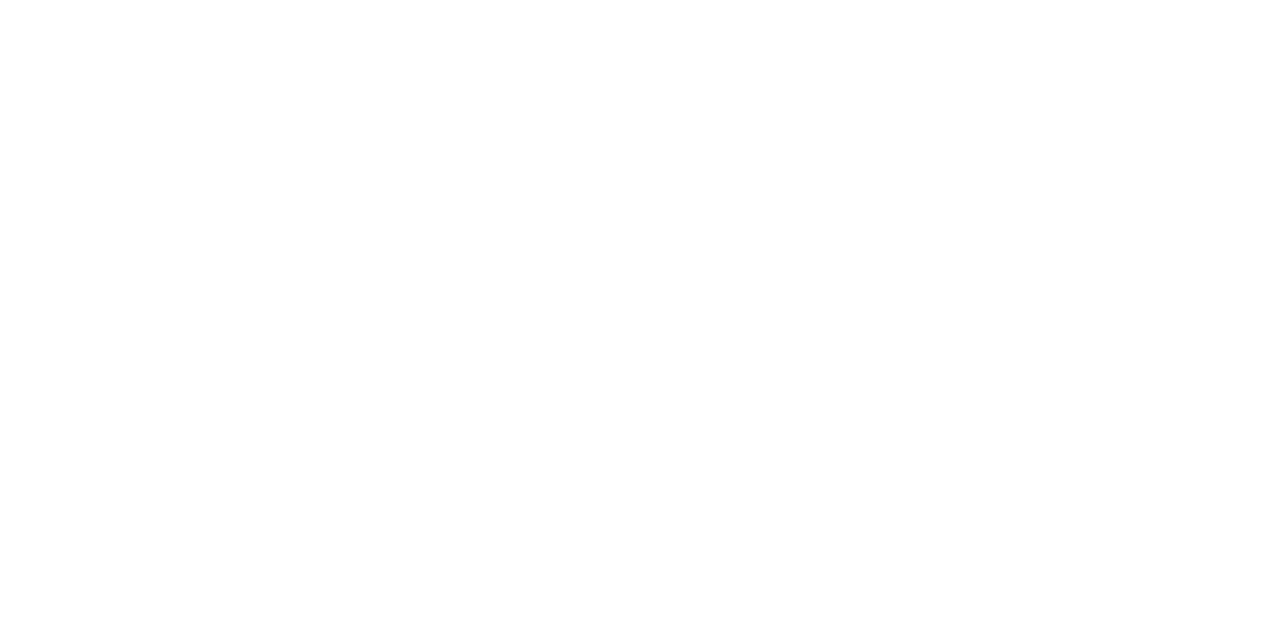
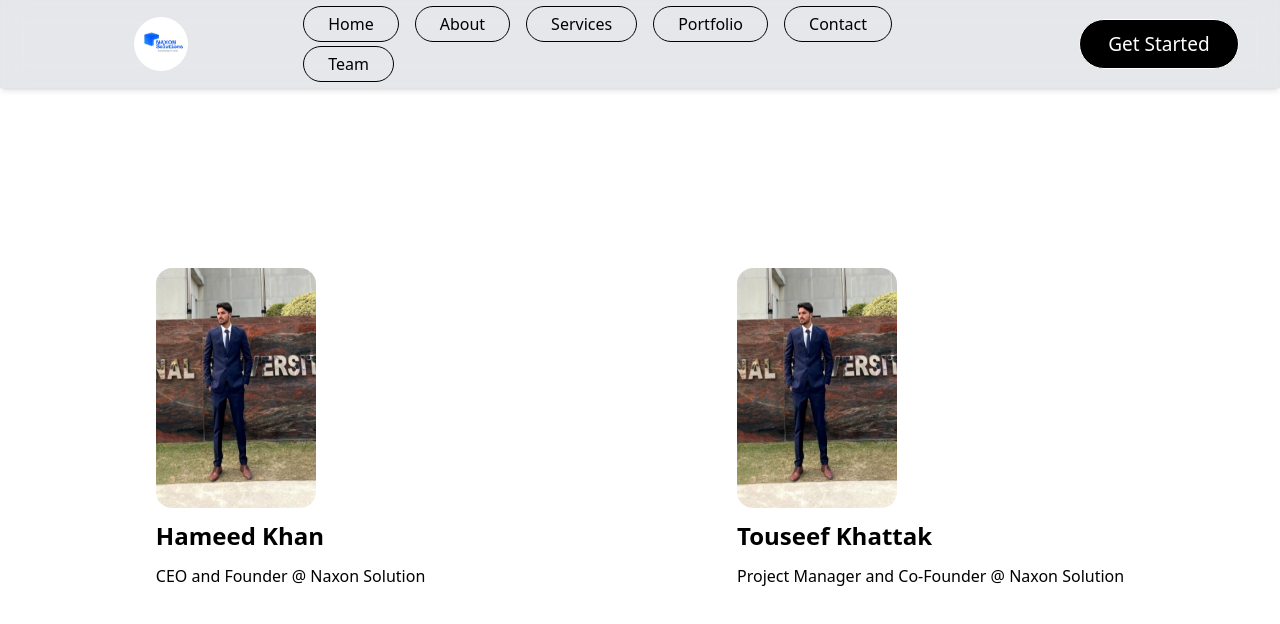
Before and after one commit to NaxonSolutions/naxonsolutionsnewwebsite, a React (Vite) app in the folder frontend/: page /team in a window 1280 px wide. Before the commit this address had no page. Shown: the top 624 px of the page. Built offline with nearby package versions, Linux system fonts and the light colour scheme.

Commit message:
navbar fixed

```diff
--- a/frontend/src/App.jsx
+++ b/frontend/src/App.jsx
@@ -2,12 +2,14 @@
 import { Routes, Route } from "react-router-dom";
 import Home from "./Pages/Home";
 import Getstarted from "./Pages/Getstarted";
+import Team from "./Pages/Team";
 const App = () => {
   return (
     <div className="bg-gray-200">
       <Routes>
         <Route path="/" element={<Home />} />
         <Route path="/getstarted" element={<Getstarted />} />
+        <Route path="/team" element={<Team />}></Route>
       </Routes>
     </div>
   );
--- a/frontend/src/Components/Navbar.jsx
+++ b/frontend/src/Components/Navbar.jsx
@@ -3,7 +3,7 @@
 import logo from "../assets/logo.jpg";
 import { Link } from "react-scroll";
 import { Link as RouterLink } from "react-router-dom";
-import Getstarted from "../Pages/Getstarted";
+
 const Navbar = () => {
   let [flag, setFlag] = useState(true);
   const [activeIndex, setActiveIndex] = useState(null);
@@ -47,10 +47,12 @@
         </div>
 
         <nav className="max-lg:hidden w-[55%] flex-wrap ">
-          <ul className="flex gap-4 flex-wrap ">
+          <ul className="flex gap-4 flex-wrap">
             {menuItemsLarge.map((item, index) => (
-              <button
-                key={index}
+              <li key={index}>
+                {item === "Team" ? (
+                  <RouterLink
+                    to="/team"
                     onClick={() => handleSetActive(index)}
                     className={`menu-btns ${
                       activeIndex === index
@@ -58,16 +60,26 @@
                         : ""
                     }`}
                   >
+                    {item}
+                  </RouterLink>
+                ) : (
                   <Link
-                  to={`${item}`}
+                    to={item}
                     spy={true}
                     smooth={true}
                     offset={-50}
                     duration={500}
+                    onClick={() => handleSetActive(index)}
+                    className={`menu-btns ${
+                      activeIndex === index
+                        ? "bg-black border-1 border-black text-amber-50"
+                        : ""
+                    }`}
                   >
                     {item}
                   </Link>
-              </button>
+                )}
+              </li>
             ))}
           </ul>
         </nav>
--- /dev/null
+++ b/frontend/src/Pages/Team.jsx
@@ -0,0 +1,42 @@
+import React from "react";
+import img1 from "../assets/Team/1.JPG";
+import Navbar from "../Components/Navbar";
+import { Link } from "react-router-dom";
+const Team = () => {
+  let team = [
+    {
+      name: "Hameed Khan",
+      role: "CEO and Founder @ Naxon Solution",
+      img: img1,
+    },
+    {
+      name: "Touseef Khattak",
+      role: "Project Manager and Co-Founder @ Naxon Solution",
+      img: img1,
+    },
+  ];
+
+  return (
+    <>
+      {" "}
+      <Link to="/">
+        <Navbar></Navbar>
+      </Link>
+      <div className="flex justify-around items-center h-[85vh] pt-20 pb-20 bg-white">
+        {team.map((item, index) => (
+          <div key={index} className="flex flex-col">
+            <img
+              src={item.img}
+              className="w-40 h-60 rounded-2xl "
+              alt={`${item.name}'s picture`}
+            />
+            <p className="text-2xl font-bold my-3">{item.name}</p>
+            <p>{item.role}</p>
+          </div>
+        ))}
+      </div>
+    </>
+  );
+};
+
+export default Team;
```
Also changed, not shown: frontend/src/assets/Team/1.jpg (added). Lines whose indentation alone changed are shown as unchanged.
